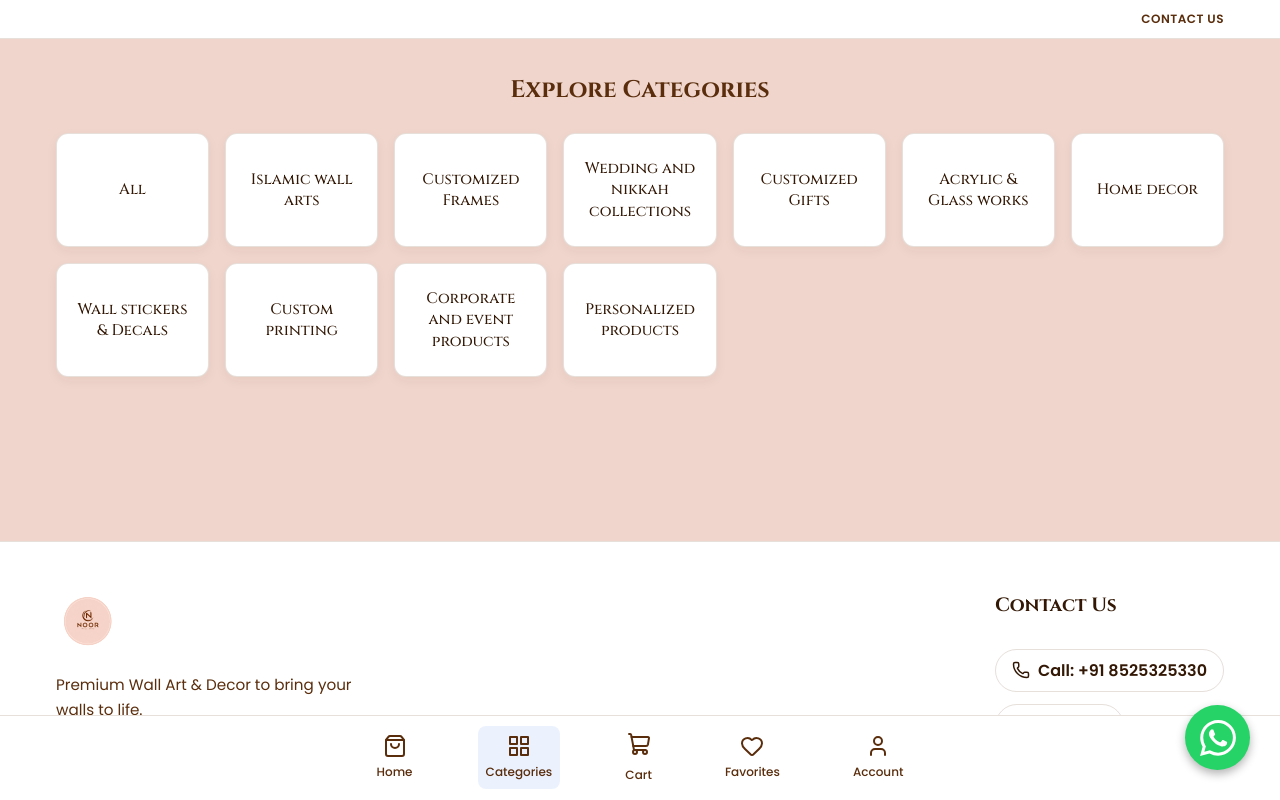
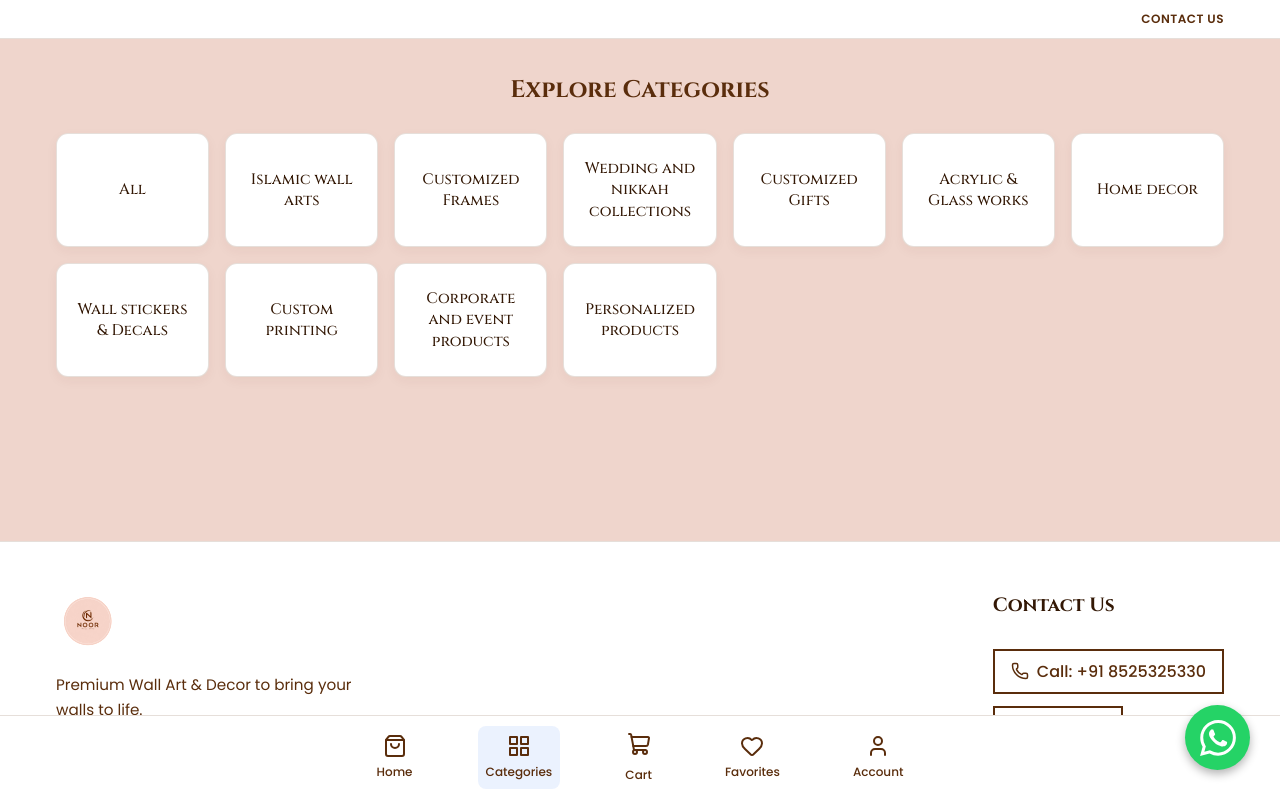
Before and after one commit to Noor-wallarts26/noorwallart, a React (Vite) app: page /categories in a window 1280 px wide. Shown: the top 800 px of the page. Built offline with nearby package versions, Linux system fonts and the light colour scheme; no server answers; a web font is replaced by a local one.

Commit message:
Enhance Product Detail aesthetic, update fonts and buttons

```diff
--- a/src/pages/ProductDetail.css
+++ b/src/pages/ProductDetail.css
@@ -49,10 +49,13 @@
 }
 
 .detail-title {
-  font-size: 1.5rem;
+  font-family: var(--font-heading);
+  font-size: 2rem;
   font-weight: 800;
   margin-bottom: 0.5rem;
   line-height: 1.2;
+  color: var(--primary);
+  letter-spacing: 1px;
 }
 
 .detail-rating {
@@ -107,22 +110,32 @@
 
 .full-width-btn {
   width: 100%;
-  padding: 1rem;
-}
-
-.btn-outline {
-  background-color: transparent;
-  color: var(--text-primary);
-  border: 1px solid var(--border-color);
-  padding: 0.75rem 1.5rem;
-  border-radius: 9999px;
-  font-weight: 600;
-  display: inline-flex;
+  padding: 1.1rem;
+  font-size: 1.05rem;
+  border-radius: 16px;
+  text-transform: uppercase;
+  letter-spacing: 1.5px;
+  font-weight: 700;
+  box-shadow: 0 4px 15px rgba(90, 45, 12, 0.15);
+  transition: all 0.3s cubic-bezier(0.4, 0, 0.2, 1);
+  display: flex;
   align-items: center;
   justify-content: center;
   gap: 0.5rem;
 }
 
-.btn-outline:hover {
-  background-color: var(--surface-variant);
+.full-width-btn:hover:not(:disabled) {
+  transform: translateY(-4px);
+  box-shadow: 0 8px 25px rgba(90, 45, 12, 0.25);
 }
+
+.btn-outline {
+  background-color: transparent;
+  color: var(--primary);
+  border: 2px solid var(--primary);
+}
+
+.btn-outline:hover:not(:disabled) {
+  background-color: var(--primary);
+  color: white;
+}
```
